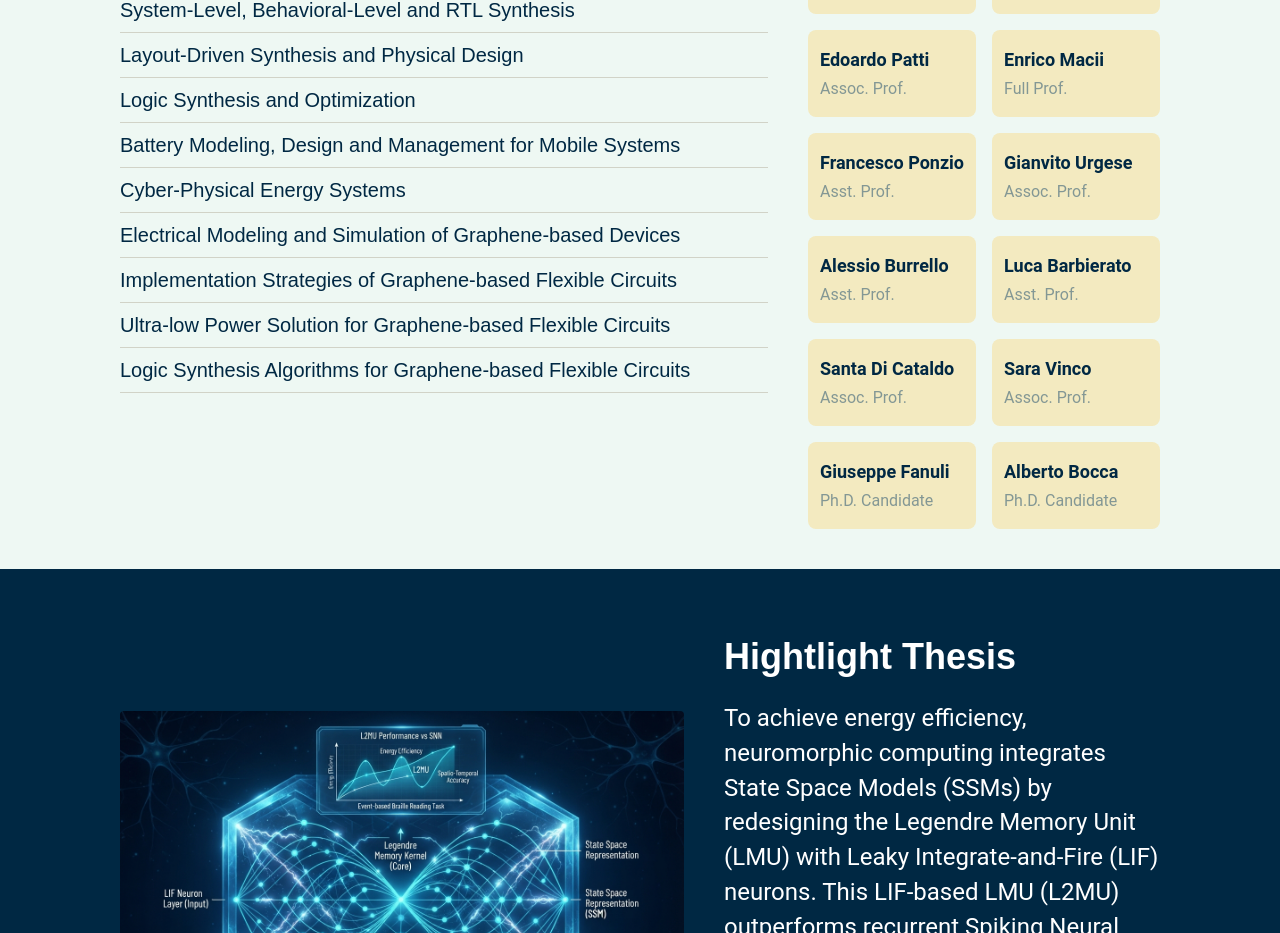
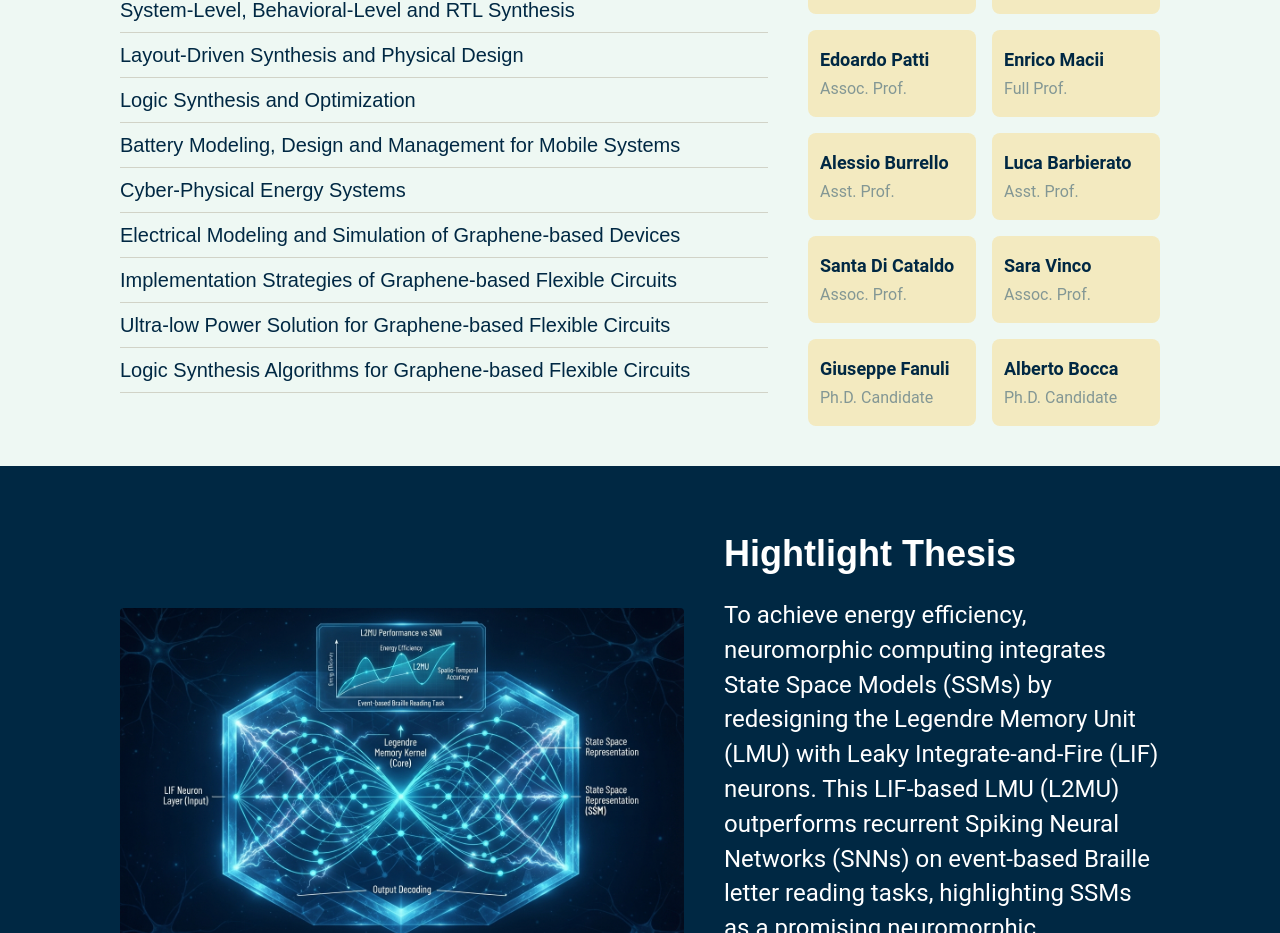
Before and after one commit to Ning818/EDA-Website, a React (Vite) app: page /research in a window 1280 px wide. Shown: the part 870-1803 px from the top of the page. Built offline with nearby package versions, Linux system fonts and the light colour scheme.

Commit message:
[2026-09-01 19:25] Remove row 4 of Involved people cards (Francesco Ponzio, 2nd Gianvito Urgese)

```diff
--- a/src/components/sections/ResearchTopicsAndPeople.jsx
+++ b/src/components/sections/ResearchTopicsAndPeople.jsx
@@ -22,8 +22,6 @@ const PEOPLE = [
   { name: 'Daniele Jahier Pagliari', title: 'Assoc. Prof.' },
   { name: 'Edoardo Patti', title: 'Assoc. Prof.' },
   { name: 'Enrico Macii', title: 'Full Prof.' },
-  { name: 'Francesco Ponzio', title: 'Asst. Prof.' },
-  { name: 'Gianvito Urgese', title: 'Assoc. Prof.' },
   { name: 'Alessio Burrello', title: 'Asst. Prof.' },
   { name: 'Luca Barbierato', title: 'Asst. Prof.' },
   { name: 'Santa Di Cataldo', title: 'Assoc. Prof.' },
```
